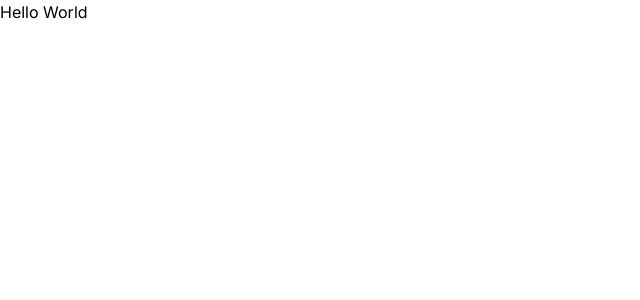
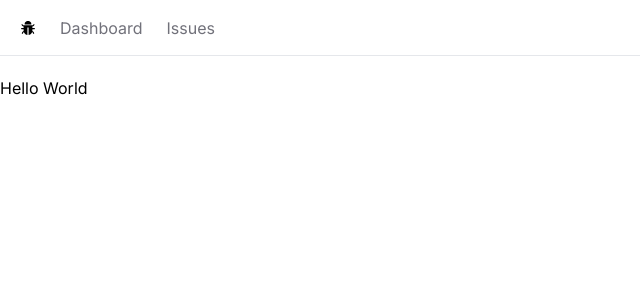
Before and after one commit to NickRT8/issue-tracker, a Next.js app: page / in a window 1280 px wide. Shown: the top 300 px of the page, without its empty margins (0-640 px from the left). Built offline with nearby package versions, Linux system fonts and the light colour scheme.

Commit message:
Build the navbar

```diff
--- /dev/null
+++ b/app/NavBar.tsx
@@ -0,0 +1,30 @@
+import Link from "next/link";
+import React from "react";
+import { AiFillBug } from "react-icons/ai";
+
+const NavBar = () => {
+  const links = [
+    { label: "Dashboard", href: "/" },
+    { label: "Issues", href: "/issues" },
+  ];
+  return (
+    <nav className="flex space-x-6 border-b mb-5 px-5 h-14 items-center">
+      <Link href="/">
+        <AiFillBug />
+      </Link>
+      <ul className="flex space-x-6">
+        {links.map((link) => (
+          <Link
+            key={link.href}
+            className="text-zinc-500 hover:text-zinc-800 transition-colors"
+            href={link.href}
+          >
+            {link.label}
+          </Link>
+        ))}
+      </ul>
+    </nav>
+  );
+};
+
+export default NavBar;
--- a/app/layout.tsx
+++ b/app/layout.tsx
@@ -1,6 +1,7 @@
 import './globals.css'
 import type { Metadata } from 'next'
 import { Inter } from 'next/font/google'
+import NavBar from './NavBar'
 
 const inter = Inter({ subsets: ['latin'] })
 
@@ -16,7 +17,10 @@
 }) {
   return (
     <html lang="en">
-      <body className={inter.className}>{children}</body>
+      <body className={inter.className}>
+        <NavBar />
+        <main>{children}</main>
+        </body>
     </html>
   )
 }
--- a/package.json
+++ b/package.json
@@ -19,6 +19,7 @@
     "postcss": "8.4.47",
     "react": "18.3.1",
     "react-dom": "18.3.1",
+    "react-icons": "^4.11.0",
     "tailwindcss": "3.4.12",
     "typescript": "5.6.2"
   }
```
Also changed, not shown: 1 other file (tests, documents, lock files or other folders).
